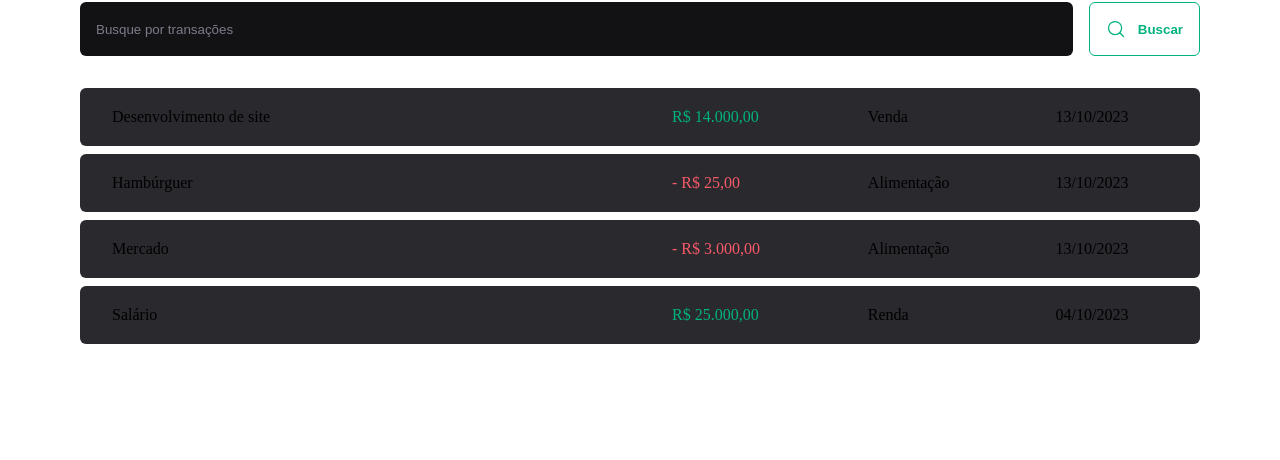
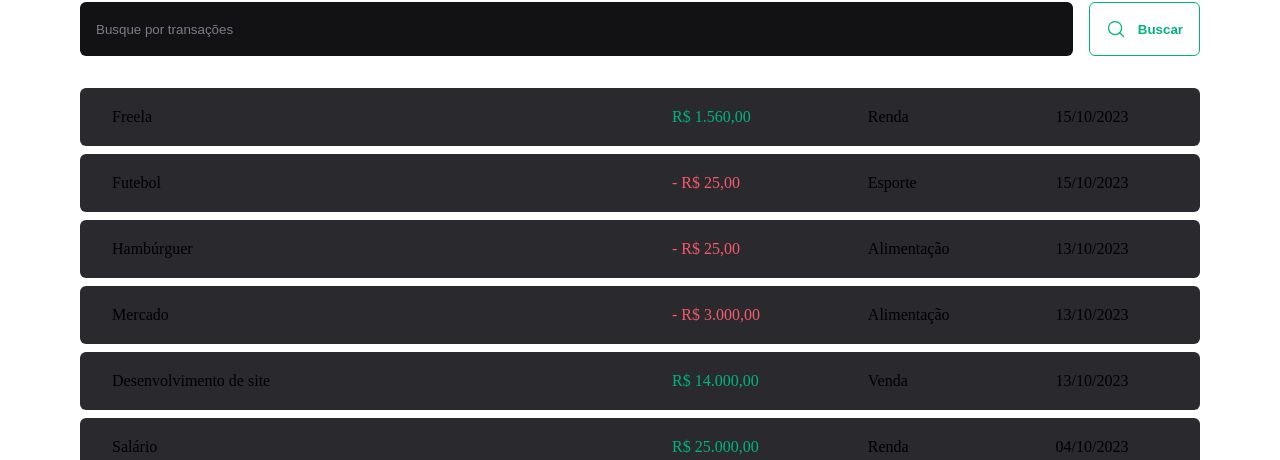
Before and after one commit to Daniel-Guimaraes/GTmoney, a React (Vite) app: page / in a window 1280 px wide. Shown: the part 349-809 px from the top of the page. Built offline with nearby package versions, Linux system fonts and the light colour scheme; data requests are answered from the project's data file.

Commit message:
Criação e adição de nova transação

```diff
--- a/server.json
+++ b/server.json
@@ -31,6 +31,22 @@
       "category": "Renda",
       "price": 25000,
       "created_at": "2023-10-04T22:40:37.779Z"
+    },
+    {
+      "description": "Futebol",
+      "price": 25,
+      "category": "Esporte",
+      "type": "outcome",
+      "created_at": "2023-10-15T13:22:42.853Z",
+      "id": 5
+    },
+    {
+      "description": "Freela",
+      "price": 1560,
+      "category": "Renda",
+      "type": "income",
+      "created_at": "2023-10-15T13:29:18.761Z",
+      "id": 6
     }
   ]
 }
--- a/src/components/NewTransactionModal/index.tsx
+++ b/src/components/NewTransactionModal/index.tsx
@@ -6,6 +6,8 @@
 import * as Dialog from '@radix-ui/react-dialog'
 
 import * as S from './styles'
+import { useContext } from 'react'
+import { TransactionsContext } from '../../contexts/TransactionsContext'
 
 const newTransactionFormSchema = z.object({
   description: z.string(),
@@ -18,6 +20,8 @@
 
 
 export function NewTransactionModal() {
+  const { createTransaction } = useContext(TransactionsContext)
+
   const {
     control,
     register,
@@ -33,7 +37,8 @@
   })
 
   async function handleCreateNewTransaction(data: NewTransactionFormInputs) {
-    console.log(data)
+    await createTransaction(data)
+
     reset()
   }
 
--- a/src/contexts/TransactionsContext.tsx
+++ b/src/contexts/TransactionsContext.tsx
@@ -13,10 +13,18 @@
 interface TransactionsContextType {
   transactions: Transaction[],
   fetchTransactions: (query?: string) => Promise<void>
+  createTransaction: (data: CreateTransactionInput) => Promise<void>
 }
 
 interface TransactionsProviderProps {
   children: ReactNode
+}
+
+interface CreateTransactionInput {
+  description: string
+  price: number
+  category: string
+  type: 'income' | 'outcome'
 }
 
 export const TransactionsContext = createContext({} as TransactionsContextType)
@@ -27,11 +35,27 @@
   async function fetchTransactions(query?: string) {
     const response = await api.get('transactions', {
       params: {
+        _sort: 'created_at',
+        _order: 'desc',
         q: query,
       }
     })
 
     setTransactions(response.data)
+  }
+
+  async function createTransaction(data: CreateTransactionInput) {
+    const { category, description, price, type } = data
+
+    const response = await api.post('transactions', {
+      description,
+      price,
+      category,
+      type,
+      created_at: new Date()
+    })
+
+    setTransactions(prevState => [response.data, ...prevState])
   }
 
   useEffect(() => {
@@ -41,7 +65,8 @@
   return (
     <TransactionsContext.Provider value={{
       transactions,
-      fetchTransactions
+      fetchTransactions,
+      createTransaction
     }}>
       {children}
     </TransactionsContext.Provider>
```
